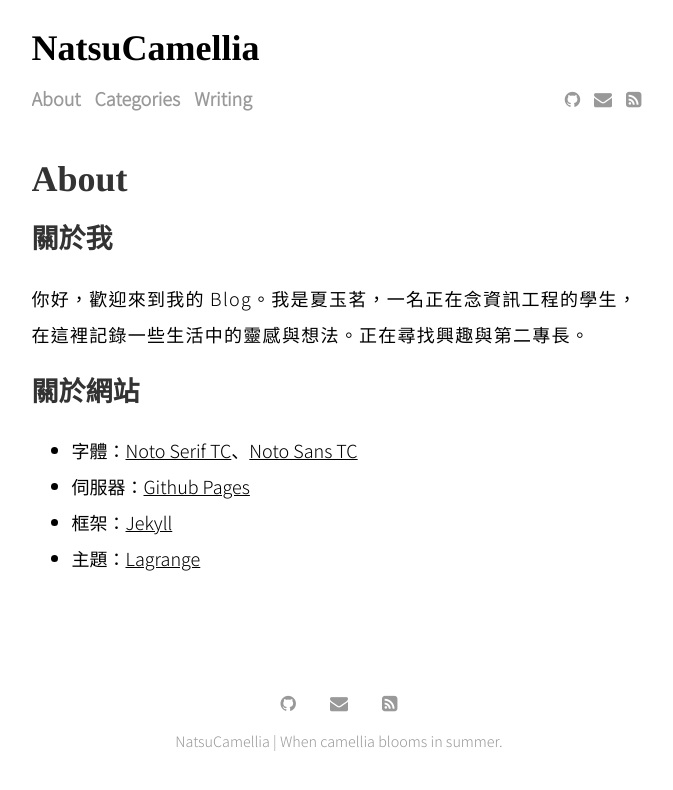
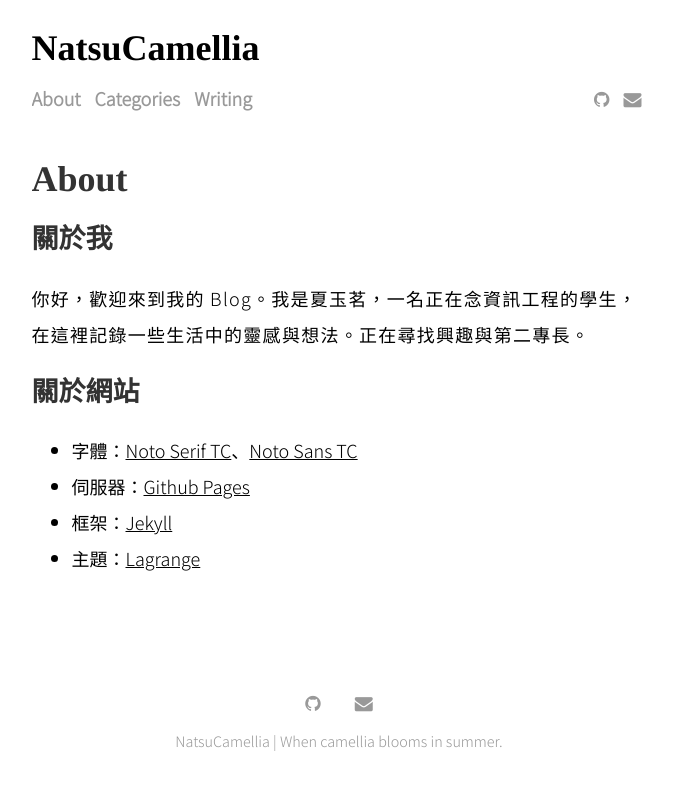
Before and after one commit to NatsuCamellia/NatsuCamellia.github.io, a Jekyll site: the page built from menu/about.md, in a window 1280 px wide. Shown: the top 790 px of the page, without its empty margins (301-974 px from the left). Built offline with Jekyll 4.4.1, drawn with Linux system fonts in a browser that asks for light colours.

Commit message:
Remove rss icon

```diff
--- a/_data/settings.yml
+++ b/_data/settings.yml
@@ -17,7 +17,6 @@ menu:
 social:
 - {icon: 'github',     link: 'https://www.github.com/NatsuCamellia'}
 - {icon: 'envelope',   link: 'mailto:natsucamellia@gmail.com'}
-- {icon: 'rss-square', link: '/feed.xml'}
 
 # Customize site text
 pagination:
```
